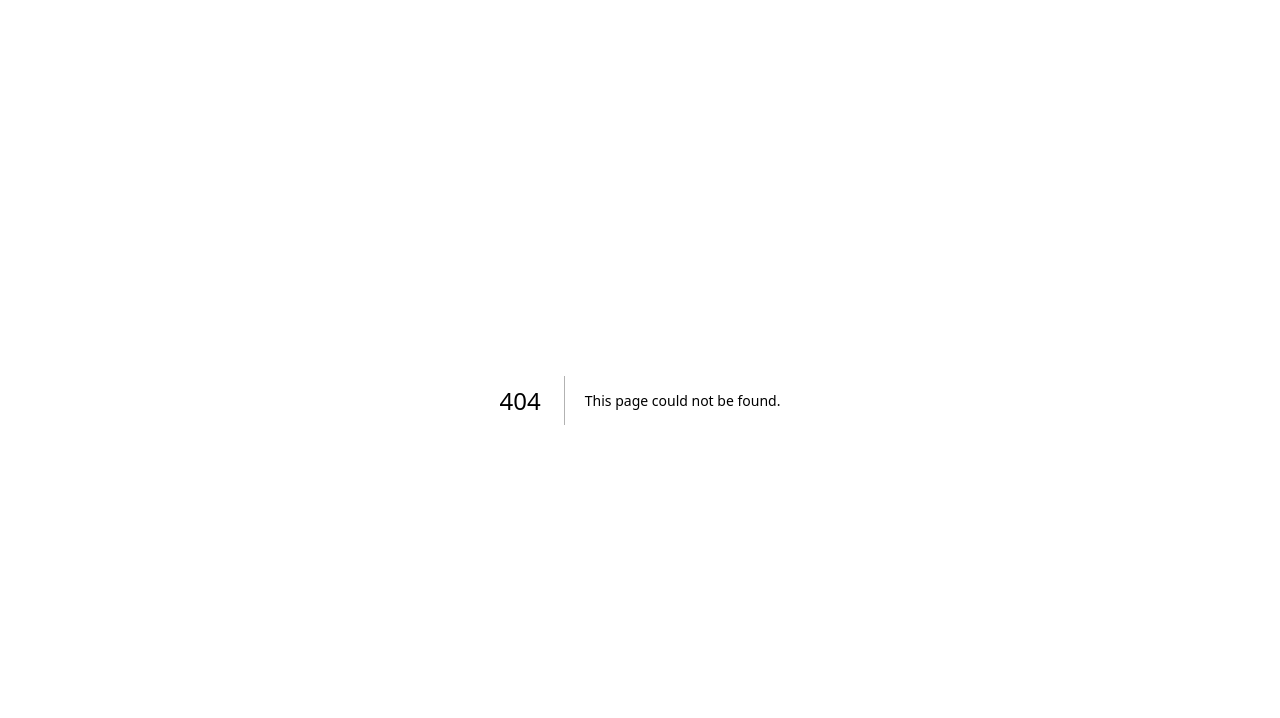
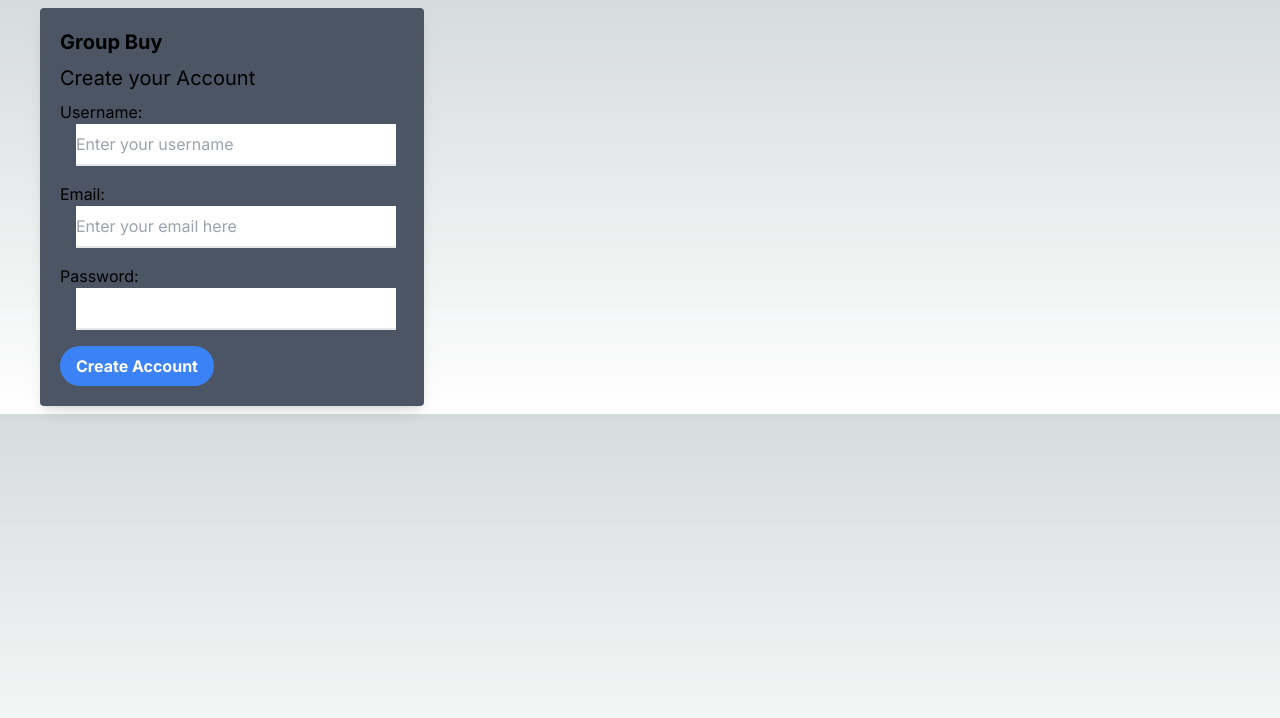
Before and after one commit to hackwell4216/final-year-project, a Next.js app: page /signup in a window 1280 px wide. Before the commit this address had no page. Shown: the top 718 px of the page. Built offline with nearby package versions, Linux system fonts and the light colour scheme.

Commit message:
added login and signup page

```diff
--- a/package.json
+++ b/package.json
@@ -13,12 +13,18 @@
     "@types/node": "20.6.0",
     "@types/react": "18.2.21",
     "@types/react-dom": "18.2.7",
+    "axios": "^1.5.0",
+    "bcryptjs": "^2.4.3",
     "eslint": "8.49.0",
     "eslint-config-next": "13.4.19",
     "ethers": "^5.7.2",
+    "jsonwebtoken": "^9.0.2",
+    "mongoose": "^7.5.0",
     "next": "13.4.19",
+    "nodemailer": "^6.9.5",
     "react": "18.2.0",
     "react-dom": "18.2.0",
+    "react-hot-toast": "^2.4.1",
     "react-icons": "^4.11.0",
     "react-modal": "^3.16.1",
     "solc": "^0.8.21",
--- /dev/null
+++ b/src/app/login/page.tsx
@@ -0,0 +1,63 @@
+"use client";
+import Link from "next/link";
+import React from "react";
+import {useRouter} from "next/navigation";
+import axios from "axios";
+
+export default function LoginPage(){
+    const [user, setUser] = React.useState({
+        password: "",
+        username: "",
+    })
+
+    const onLogin = async () => {
+
+    }
+
+    return (
+        <div className="my-2  p-5 overflow-hidden rounded shadow-lg bg-gray-600 w-96 flex justify-center items-center ml-10">
+            <form className="flex flex-col">
+                <h1 className="mb-2 text-xl font-bold">Group Buy</h1>
+                <h3 className="mb-2 text-xl font-semi-bold">Login</h3>
+                <div>
+                    <label className="mb-2" htmlFor="username">
+                        Username:
+                        <input
+                            className="mb-4 py-2 w-80 ml-4 border-b-2 text-black"
+                            type="text"
+                            name="username"
+                            id="username"
+                            placeholder="Enter your username"
+                            autoComplete="name"
+                            value={user.username}
+                            onChange={(e) => setUser({...user, username: e.target.value})}
+                            />
+                    </label>
+                </div>
+                <div>
+                    <label htmlFor="">
+                        Password:
+                        <input
+                            className="mb-4 py-2 w-80 ml-4 border-b-2 text-black"
+                            type="password"
+                            name="password"
+                            id="password"
+                            value={user.password}
+                            onChange={(e) => setUser({...user, password: e.target.value})}
+                            />
+                    </label>
+                </div>
+                <div>
+                    <button
+                        onClick={onLogin}
+                        className="px-4 py-2 font-bold text-white bg-blue-500 rounded-full hover:bg-blue-700"
+                        type="submit">Login
+                    </button>
+                </div>
+                <div>
+                    <p className="text-white  mt-2">Don't have an account yet? <Link className=" text-blue-500" href="/signup">Create an Acount</Link></p>
+                </div>
+            </form>
+        </div>
+    )
+}
--- /dev/null
+++ b/src/app/signup/page.tsx
@@ -0,0 +1,75 @@
+"use client";
+import Link from "next/link";
+import React from "react";
+import {useRouter} from "next/navigation";
+import axios from "axios";
+
+export default function LoginPage(){
+    const [user, setUser] = React.useState({
+        email: "",
+        password: "",
+        username: "",
+    })
+
+    const onSignup = async () => {
+
+    }
+
+    return (
+        <div className="my-2  p-5 overflow-hidden rounded shadow-lg bg-gray-600 w-96 flex justify-center items-center ml-10">
+            <form className="flex flex-col">
+                <h1 className="mb-2 text-xl font-bold">Group Buy</h1>
+                <h3 className="mb-2 text-xl font-semi-bold">Create your Account</h3>
+                <div>
+                    <label className="mb-2" htmlFor="username">
+                        Username:
+                        <input
+                            className="mb-4 py-2 w-80 ml-4 border-b-2 text-black"
+                            type="text"
+                            name="username"
+                            id="username"
+                            placeholder="Enter your username"
+                            autoComplete="name"
+                            value={user.username}
+                            onChange={(e) => setUser({...user, username: e.target.value})}
+                            />
+                    </label>
+                </div>
+                <div>
+                    <label htmlFor="">
+                        Email:
+                        <input
+                            className="mb-4 py-2 w-80 ml-4 border-b-2 text-black"
+                            type="email"
+                            name="email"
+                            id="email"
+                            placeholder="Enter your email here"
+                            autoComplete="email"
+                            value={user.email}
+                            onChange={(e) => setUser({...user, email: e.target.value})}
+                            />
+                    </label>
+                </div>
+                <div>
+                    <label htmlFor="">
+                        Password:
+                        <input
+                            className="mb-4 py-2 w-80 ml-4 border-b-2 text-black"
+                            type="password"
+                            name="password"
+                            id="password"
+                            value={user.password}
+                            onChange={(e) => setUser({...user, password: e.target.value})}
+                            />
+                    </label>
+                </div>
+                <div>
+                    <button
+                        onClick={onSignup}
+                        className="px-4 py-2 font-bold text-white bg-blue-500 rounded-full hover:bg-blue-700"
+                        type="submit">Create Account</button>
+                </div>
+            </form>
+        </div>
+    )
+}
--- /dev/null
+++ b/src/dbConfig/dbConfig.ts
@@ -0,0 +1,20 @@
+import mongoose from "mongoose";
+
+export async function connect() {
+    try {
+        mongoose.connect(process.env.MONGODB_URL!);
+        const connection = mongoose.connection;
+
+        connection.on('connected', () => {
+            console.log('MongoDB connected successfully.')
+        })
+
+        connection.on('error', (err) => {
+            console.log('MongoDB connection error. Please make sure MongoDB is running.' + err);
+        })
+
+    }catch (error) {
+        console.log('Something went wrong!');
+        console.log(error);
+    }
+}
```
Also changed, not shown: src/app/api/users/login/route.ts (added), src/app/api/users/signup/route.ts (added), src/app/page.tsx (line endings or trailing spaces), 2 other files (tests, documents, lock files or other folders).
